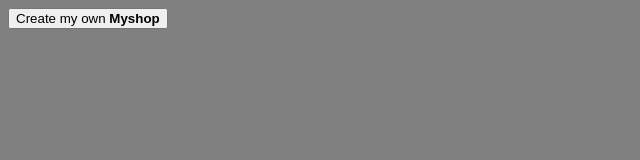
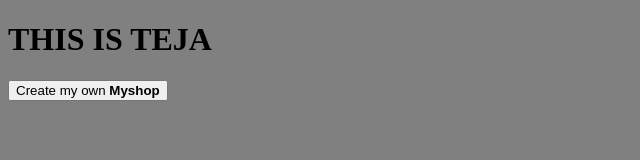
Before and after one commit to Teja2711/test, a plain HTML site: page index.html in a window 1280 px wide. Shown: the whole page, without its empty margins (0-640 px from the left). Drawn offline with Linux system fonts and the light colour scheme.

Commit message:
Update index.html

```diff
--- a/index.html
+++ b/index.html
@@ -6,6 +6,9 @@
     <link href="stylesheet.css" rel="stylesheet"/>
 </head>
 <body>
+    <div class="nav-bar" >
+        <h1>THIS IS TEJA</h1>
+    </div>
     <div><button class="css-21">Create my own <B>Myshop</B></button></div>
 
 </body>
```
